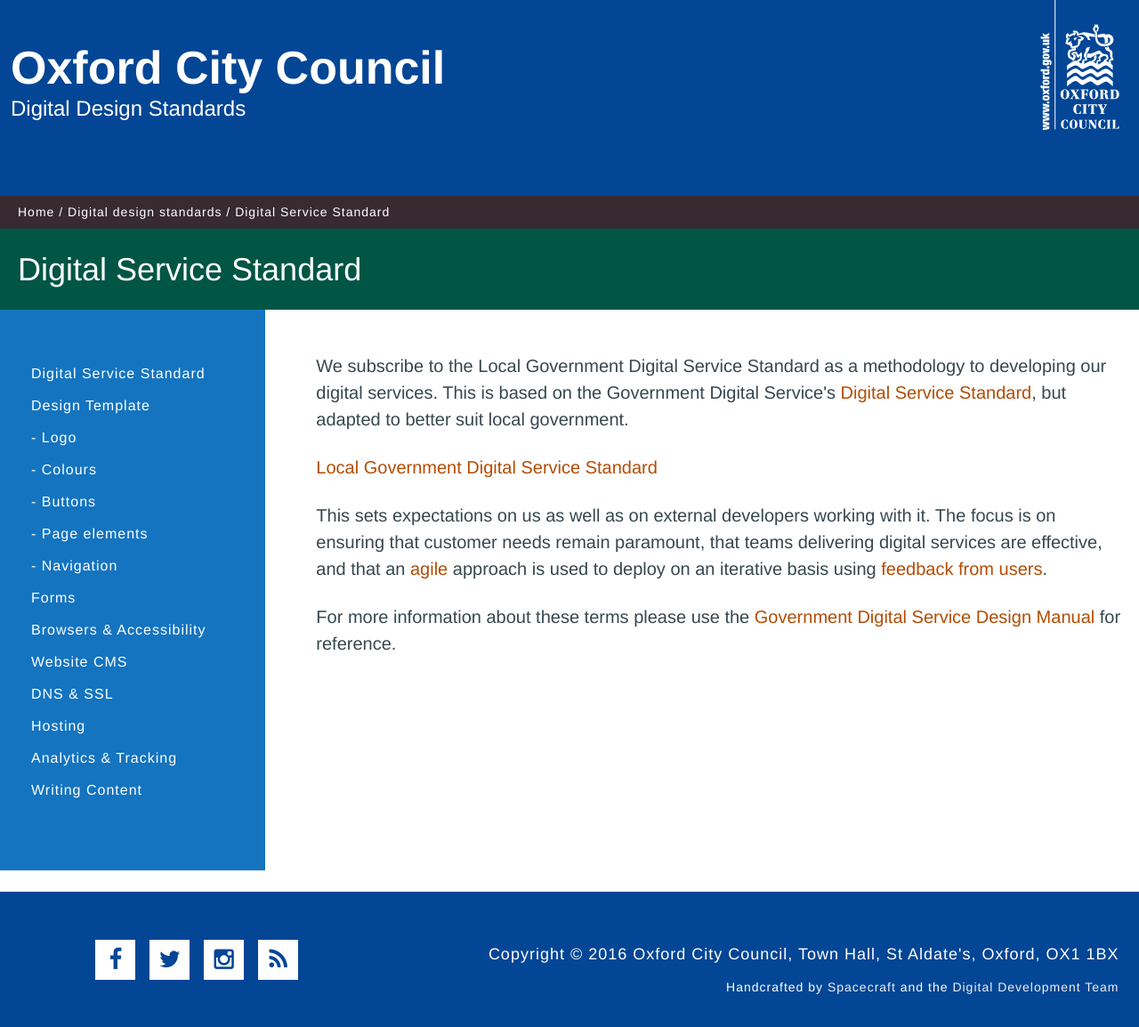
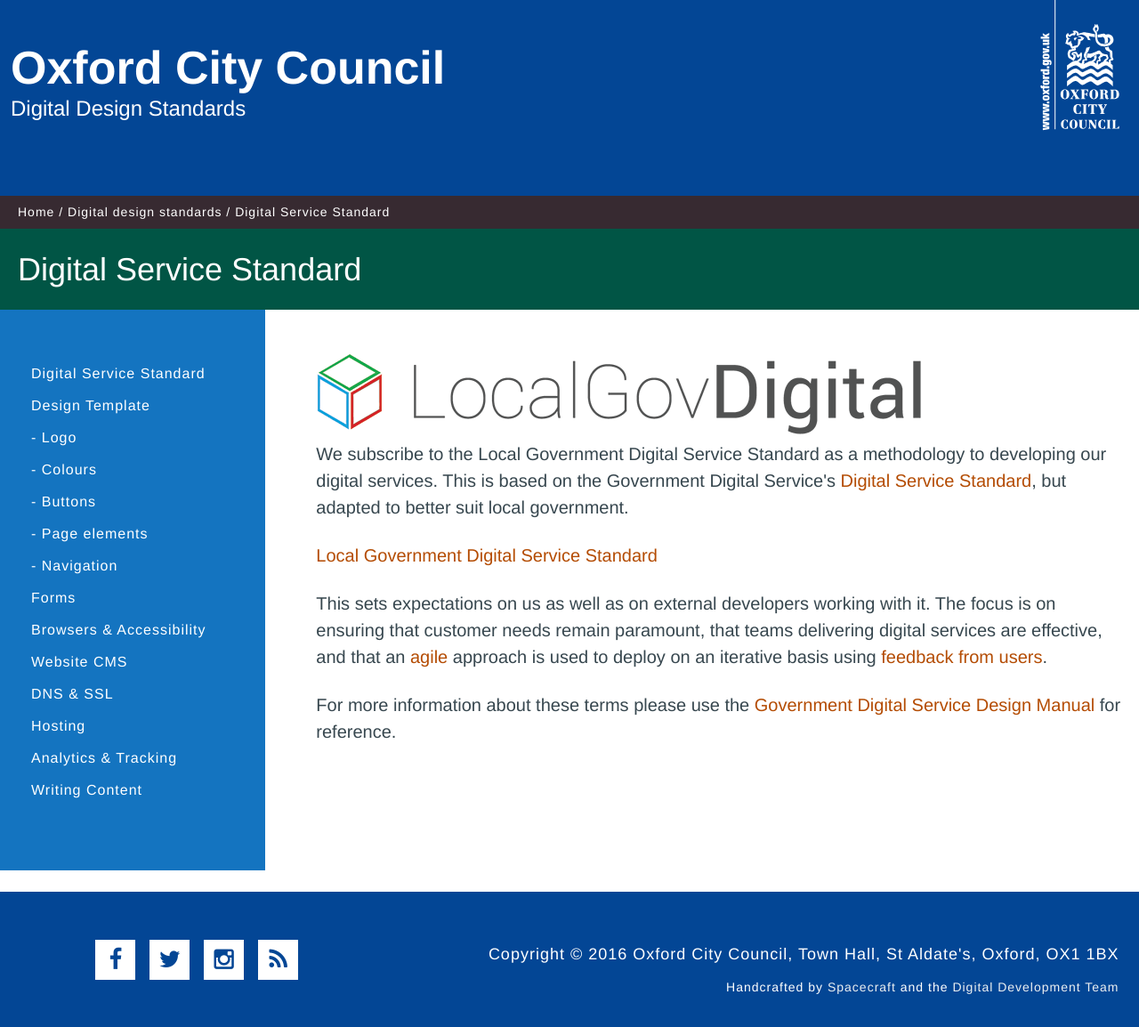
Before and after one commit to OxfordCityCouncil/OxfordCityCouncil.github.io, a Jekyll site: the page built from standards/lgdss.html, in a window 1280 px wide. Shown: the whole page at 89% size. Built offline with Jekyll 4.4.1, drawn with Linux system fonts in a browser that asks for light colours.

Commit message:
Adding localgov digital

```diff
--- a/standards/lgdss.html
+++ b/standards/lgdss.html
@@ -2,7 +2,7 @@
 layout: default
 title: Digital Service Standard
 ---
-
+<img src="/images/lgd_logo.png" alt="LocalGov Digital">
 <p>We subscribe to the Local Government Digital Service Standard as a methodology to developing our digital services. This is based on the Government Digital Service's <a href="https://www.gov.uk/service-manual/service-standard">Digital Service Standard</a>, but adapted to better suit local government.</p>
 
 <p><a target="-blank" href="http://localgovdigital.info/localgov-digital-makers/outputs/local-government-digital-service-standard/">Local Government Digital Service Standard</a></p>
```
Also changed, not shown: images/lgd_logo.png (added).
